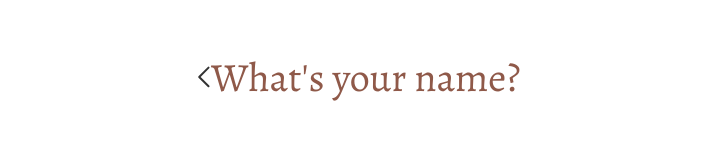
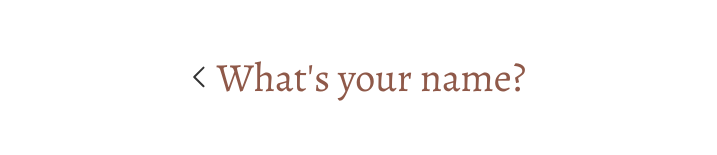
Before and after one commit to kent28808/olivebranchr2, a Next.js app: page /userName in a window 1280 px wide. Shown: the part 203-358 px from the top of the page, without its empty margins (281-998 px from the left). Built offline with nearby package versions, Linux system fonts and the light colour scheme.

Commit message:
added class with spacing for back button

```diff
--- a/components/ButtonBack.js
+++ b/components/ButtonBack.js
@@ -5,11 +5,13 @@ import buttonBack from "../public/button_back.svg";
 export default function BackButton(props) {
   return (
     <div className='button-container'>
+      <div className='button-back'>
       <Link href={props.innerRef} passHref>
         <span>
           <Image src={buttonBack} alt='arrow icon' />
         </span>
       </Link>
+      </div>
       <h2 className='heading'>{props.headerText}</h2>
     </div>
   );
--- a/styles/globals.scss
+++ b/styles/globals.scss
@@ -92,19 +92,23 @@ $gainsboro: #e1e1e1;
   cursor: default !important;
 }
 
-.button-back {
-  gap: 10px;
-  padding: 20px 40px;
-  border-radius: 40px;
-  border: solid 1px $xanadu;
-  background-color: #fff;
-  cursor: default !important;
-}
+// .button-back {
+//   gap: 10px;
+//   padding: 20px 40px;
+//   border-radius: 40px;
+//   border: solid 1px $xanadu;
+//   background-color: #fff;
+//   cursor: default !important;
+// }
 
 .button-container {
   display: flex;
   align-items: center;
   justify-content: center;
+}
+
+.button-back {
+  padding-right: 11px;
 }
 
 .button-round {
```
